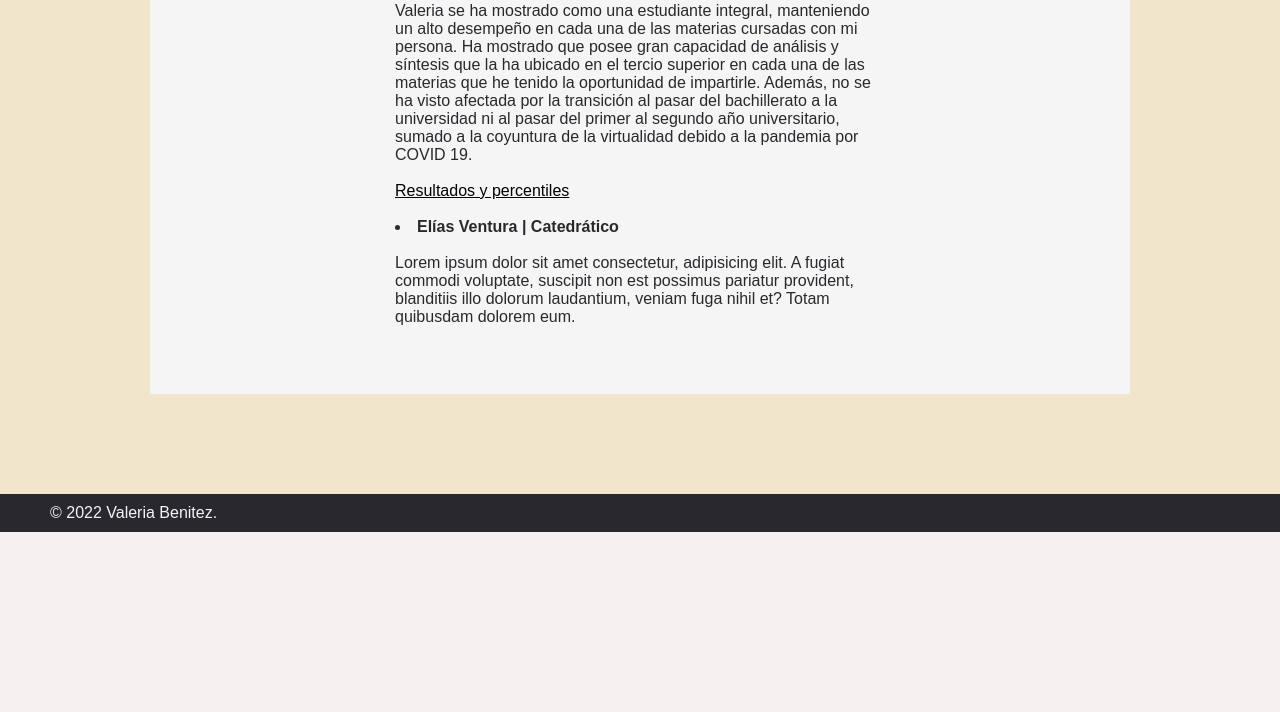
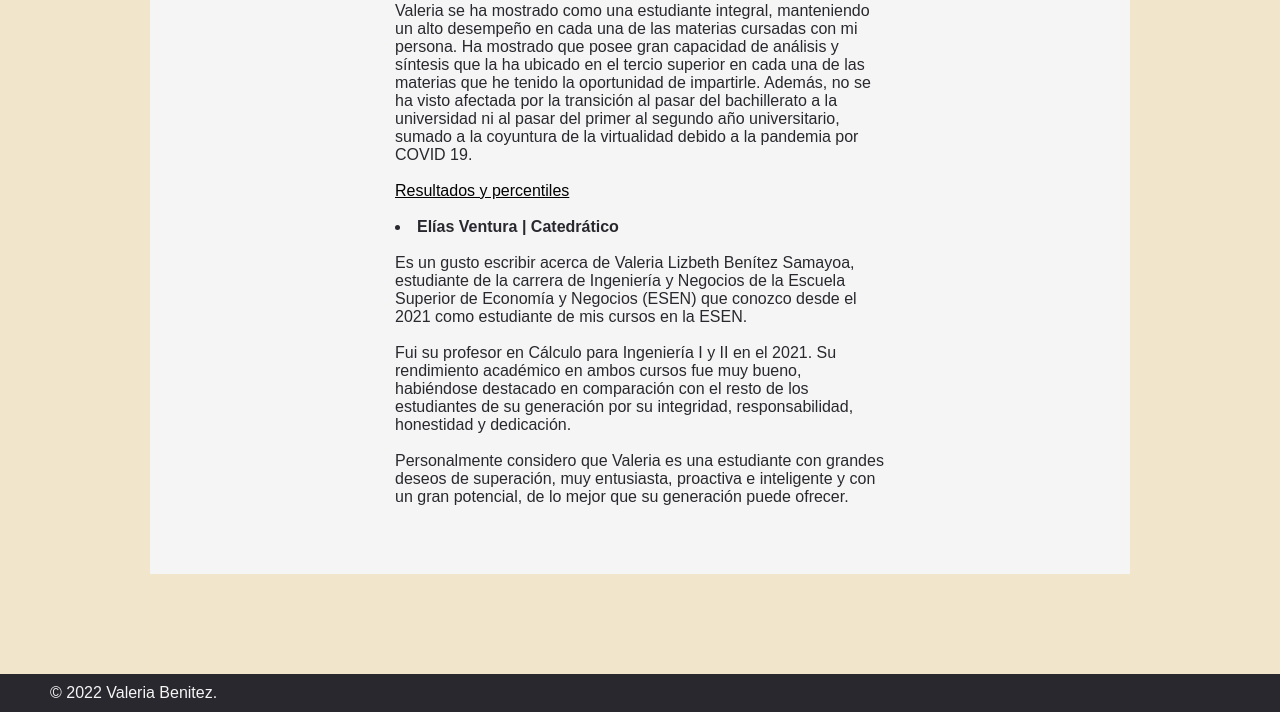
Before and after one commit to valeria-ben/My-website, a Flask app: template templates/skills.html in a window 1280 px wide. Shown: the part 1776-2488 px from the top of the page. Before the commit the page ends 2308 px from the top, so only its background shows below. Run offline with Flask 2, Linux system fonts and the light colour scheme; the template is opened without the code that fills it, so the values that code supplies are empty; some web fonts are replaced.

Commit message:
fixed the order of the files, added index.html outside folder

```diff
--- a/index.md
+++ b/index.html
@@ -15,9 +15,9 @@
         <h1 class="titulo">I'm Valeria Benitez</h1>
         <div >
             <ul class="fixed-alignment">
-            <li class="button"><a href="aboutme.html">About me</a></li>
-            <li class="button"><a href="skills.html">Service and skills</a></li>
-            <li class="button"><a href="contact.html">Contact</a></li>
+            <li class="button"><a href="/templates/aboutme.html">About me</a></li>
+            <li class="button"><a href="/templates/skills.html">Service and skills</a></li>
+            <li class="button"><a href="/templates/contact.html">Contact</a></li>
             </ul>
         </div>
     </div>
--- a/static/style.css
+++ b/static/style.css
@@ -110,7 +110,7 @@
 .picture-box {
     background-image: url(https://lh3.googleusercontent.com/A2RNKoBmC3vxg-99dRvXBx6Ygks4Tz4IvA9dgVTIXaxJ8Jk8Nz5K_vKqKgvFOmha_B3sAkAyV-zZvDk11WTGjwMzEJ2ZyoImp_4UW-NYHgc_RBHNOFUWAVHwAsIBEV-Xonq2yMTHa8E=w2400);
     background-size: cover;
-    padding: 100px;
+    padding: 150px;
     width: 50%;
     height: 500px;
 }
--- a/templates/aboutme.html
+++ b/templates/aboutme.html
@@ -13,7 +13,7 @@
     <div class="menu-bar">
         <ul class="fixed-alignment">
         <li class="button"><a href="index.html">Home</a></li>
-        <li class="button"><a href="aboutme.html">About me</a></li>
+        <li class="button"><a href="../index.html">About me</a></li>
         <li class="button"><a href="skills.html">Service and skills</a></li>
         <li class="button"><a href="contact.html">Contact</a></li>
         </ul>
--- a/templates/contact.html
+++ b/templates/contact.html
@@ -14,7 +14,7 @@
 <div class="background-color">
     <div class="menu-bar">
         <ul class="fixed-alignment">
-        <li class="button"><a href="index.html">Home</a></li>
+        <li class="button"><a href="../index.html">Home</a></li>
         <li class="button"><a href="aboutme.html">About me</a></li>
         <li class="button"><a href="skills.html">Service and skills</a></li>
         <li class="button"><a href="contact.html">Contact</a></li>
--- a/templates/skills.html
+++ b/templates/skills.html
@@ -15,7 +15,7 @@
 
     <div class="menu-bar">
         <ul class="fixed-alignment">
-        <li class="button"><a href="index.html">Home</a></li>
+        <li class="button"><a href="../index.html">Home</a></li>
         <li class="button"><a href="aboutme.html">About me</a></li>
         <li class="button"><a href="skills.html">Service and skills</a></li>
         <li class="button"><a href="contact.html">Contact</a></li>
@@ -60,16 +60,35 @@
         <h2>Recommendations</h2><br><br>
         <div class="Recomendaciones">
             <li><b>María Tenorio | Catedrática</b></li><br>
-            <p>Valeria Benítez fue mi estudiante en Lenguaje III durante su primer año en la ESEN, el 2020. Destacó en la materia por su dedicación, compromiso y responsabilidad. Como trabajo final escribió, junto a un par de compañeros, el ensayo "La realidad educativa avistada ante el coronavirus", en el cual demostró sus habilidades para la investigación y la redacción. Su escritura evidencia madurez y profesionalismo.</p><br>
+            <p>Valeria Benítez fue mi estudiante en Lenguaje III durante su primer año en la ESEN, el 2020.
+                Destacó en la materia por su dedicación, compromiso y responsabilidad. Como trabajo final
+                escribió, junto a un par de compañeros, el ensayo "La realidad educativa avistada ante el
+                coronavirus", en el cual demostró sus habilidades para la investigación y la redacción.
+                Su escritura evidencia madurez y profesionalismo.</p><br>
         </div>
         <div class="Recomendaciones">
             <li><b>José María Velásquez | Catedrático</b></li><br>
-            <p>Valeria se ha mostrado como una estudiante integral, manteniendo un alto desempeño en cada una de las materias cursadas con mi persona. Ha mostrado que posee gran capacidad de análisis y síntesis que la ha ubicado en el tercio superior en cada una de las materias que he tenido la oportunidad de impartirle. Además, no se ha visto afectada por la transición al pasar del bachillerato a la universidad ni al pasar del primer al segundo año universitario, sumado a la coyuntura de la virtualidad debido a la pandemia por COVID 19.</p><br>
+            <p>Valeria se ha mostrado como una estudiante integral, manteniendo un alto desempeño en cada
+                una de las materias cursadas con mi persona. Ha mostrado que posee gran capacidad de análisis
+                y síntesis que la ha ubicado en el tercio superior en cada una de las materias que he tenido
+                la oportunidad de impartirle. Además, no se ha visto afectada por la transición al pasar
+                del bachillerato a la universidad ni al pasar del primer al segundo año universitario,
+                sumado a la coyuntura de la virtualidad debido a la pandemia por COVID 19.</p><br>
             <a class="reco-chema" href="recomendacion-jose-maria.html">Resultados y percentiles</a><br><br>
         </div>
         <div class="Recomendaciones">
             <li><b>Elías Ventura | Catedrático</b></li><br>
-            <p>Lorem ipsum dolor sit amet consectetur, adipisicing elit. A fugiat commodi voluptate, suscipit non est possimus pariatur provident, blanditiis illo dolorum laudantium, veniam fuga nihil et? Totam quibusdam dolorem eum.</p><br>
+            <p>Es un gusto escribir acerca de Valeria Lizbeth Benítez Samayoa, estudiante de la carrera
+                de Ingeniería y Negocios de la Escuela Superior de Economía y Negocios (ESEN) que conozco
+                desde el 2021 como estudiante de mis cursos en la ESEN.<br><br>
+                Fui su profesor en Cálculo para Ingeniería I y II en el 2021. Su rendimiento
+                académico en ambos cursos fue muy bueno, habiéndose destacado en comparación con el
+                resto de los estudiantes de su generación por su integridad, responsabilidad, honestidad
+                y dedicación. <br><br>
+                Personalmente considero que Valeria es una estudiante con grandes deseos de superación,
+                muy entusiasta, proactiva e inteligente y con un gran potencial, de lo mejor que
+                su generación puede ofrecer.
+                </p><br>
         </div>
     </div>
 
```
Also changed, not shown: templates/index.html (deleted, +0 -28 lines), IMG_2752 (2).jpg (deleted).
